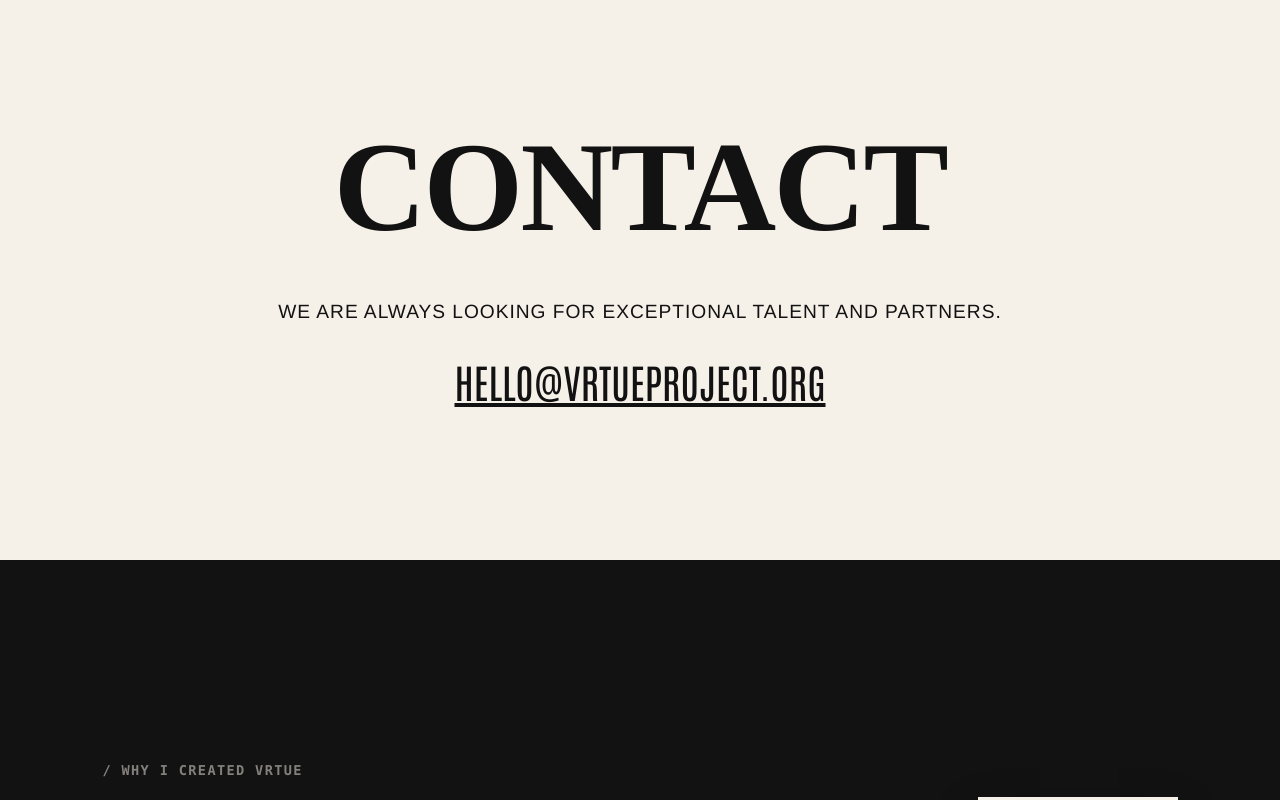
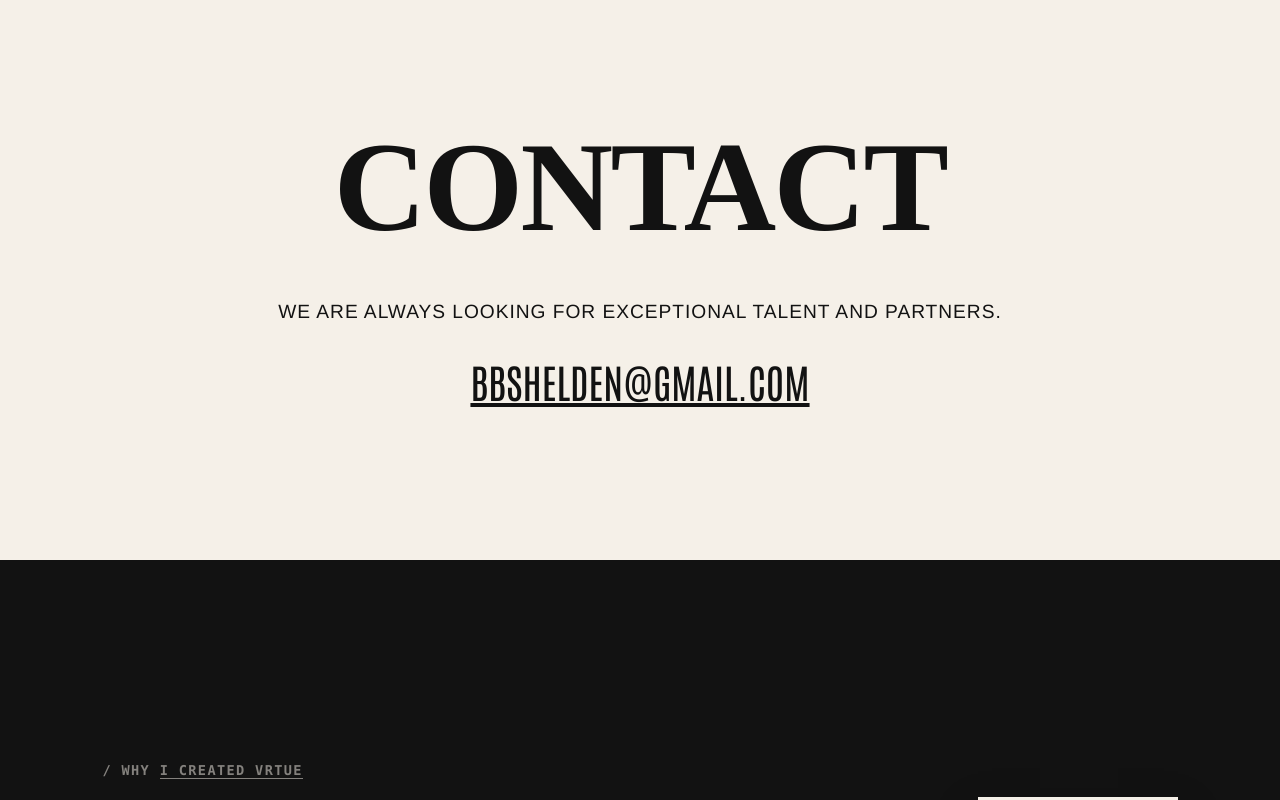
Before and after one commit to sheldenr/vrtue-web, a React (Vite) app: page /contact in a window 1280 px wide. Shown: the top 800 px of the page. Built offline with nearby package versions, Linux system fonts and the light colour scheme; grey boxes are pictures that could not be loaded; a web font is replaced by a local one.

Commit message:
Updated contact details

```diff
--- a/src/components/Footer.jsx
+++ b/src/components/Footer.jsx
@@ -7,9 +7,9 @@ const Footer = () => {
       <div className="creator-section">
         <div className="creator-container">
           <div className="creator-content">
-            <div className="hero-label-static">/ Why I created VRTUE</div>
+            <div className="hero-label-static">/ Why <a href="https://www.sheldenr.dev/blog-posts/04-28-26-21" target="_blank" rel="noopener noreferrer" style={{ color: 'inherit', textDecoration: 'none', borderBottom: '1px solid currentColor' }}>I created VRTUE</a></div>
             <p className="creator-description">
-              I created VRTUE because at some point I wanted to look for an inspiration in tech and, looking for <span className="highlight">people like me</span> I realized there is genuinely very few who are motivated to the degree I was early in my college career. Looking at YC founders, only around <span className="highlight">4% of YC founders are black.</span> I wanted to <span className="highlight">aggregate the best of black talent</span> to provide the inspiration for people in similar scenarios as myself.
+              <a href="https://www.sheldenr.dev/blog-posts/04-28-26-21" target="_blank" rel="noopener noreferrer" className="inline-link">I created VRTUE</a> because at some point I wanted to look for an inspiration in tech and, looking for <span className="highlight">people like me</span> I realized there is genuinely very few who are motivated to the degree I was early in my college career. Looking at YC founders, only around <span className="highlight">4% of YC founders are black.</span> I wanted to <span className="highlight">aggregate the best of black talent</span> to provide the inspiration for people in similar scenarios as myself.
             </p>
           </div>
           <div className="creator-portrait">
@@ -33,7 +33,7 @@ const Footer = () => {
 
       <div className="footer-cta">
         <h3 className="footer-cta-title">Interested in <span className="highlight">joining the list</span>?</h3>
-        <a href="mailto:hello@vrtue.tech" className="footer-email-button">Email Me</a>
+        <a href="mailto:bbshelden@gmail.com" className="footer-email-button">Email Me</a>
       </div>
 
       <div className="footer-bottom">
--- a/src/index.css
+++ b/src/index.css
@@ -195,7 +195,7 @@ a {
   justify-content: flex-start;
   position: relative;
   overflow: hidden;
-  padding-top: clamp(140px, 20vh, 280px);
+  padding-top: clamp(180px, 25vh, 320px);
   padding-bottom: clamp(100px, 15vh, 180px);
 }
 .hero-v-logo {
--- a/src/pages/Contact.jsx
+++ b/src/pages/Contact.jsx
@@ -11,8 +11,8 @@ const Contact = () => {
             <p className="contact-lead">
               WE ARE ALWAYS LOOKING FOR EXCEPTIONAL TALENT AND PARTNERS.
             </p>
-            <a href="mailto:hello@vrtueproject.org" className="contact-email">
-              HELLO@VRTUEPROJECT.ORG
+            <a href="mailto:bbshelden@gmail.com" className="contact-email">
+              BBSHELDEN@GMAIL.COM
             </a>
           </div>
         </div>
--- a/src/pages/Home.jsx
+++ b/src/pages/Home.jsx
@@ -11,7 +11,7 @@ const talentData = [
     location: 'Atlanta, USA',
     website: 'https://www.sheldenr.dev',
     role: 'Cloud Platform Engineer at Fiserv. Building scalable infrastructure and automating global financial systems.',
-    socialLink: 'https://linkedin.com/in/sheldenrattray',
+    socialLink: 'https://linkedin.com/in/shelden-rattray',
     image: sheldenImage,
     aspectRatio: '0.85'
   },
```
